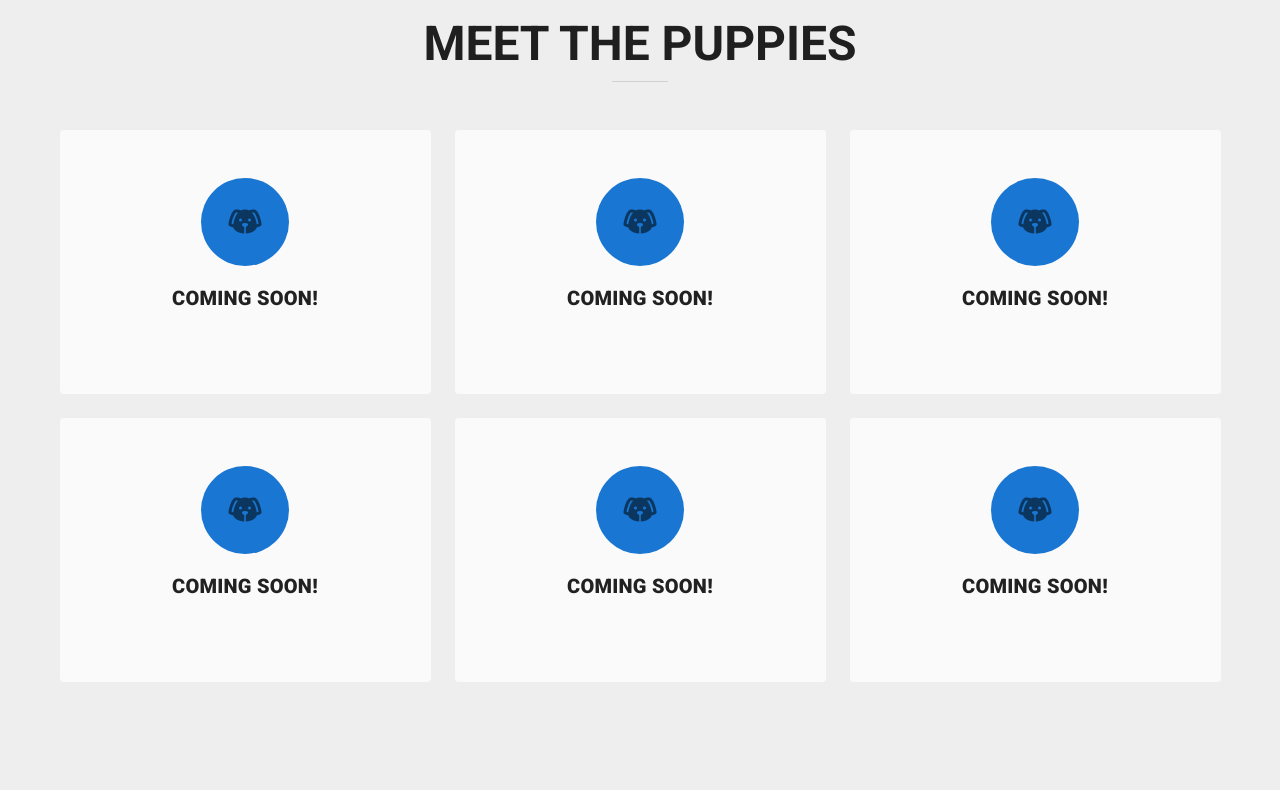
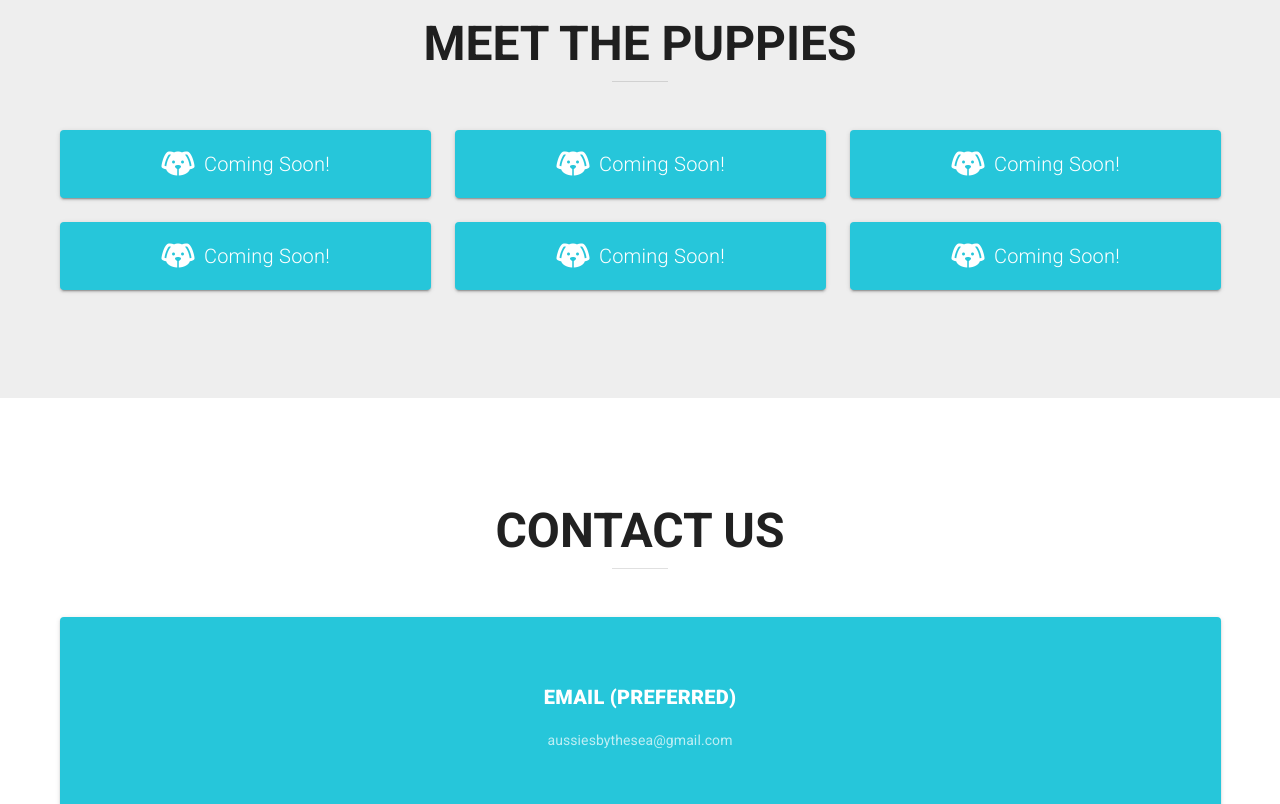
Before and after one commit to SuspensionPoint/aussies-by-the-sea, a Vue app: page / in a window 1280 px wide. Shown: the part 2760-3564 px from the top of the page. Built offline with nearby package versions, Linux system fonts and the light colour scheme.

Commit message:
Minor styling updates

```diff
--- a/src/App.vue
+++ b/src/App.vue
@@ -72,28 +72,32 @@
             <v-divider></v-divider>
           </v-responsive>
 
-          <v-row>
+          <v-row >
             <v-col
-              v-for="({ icon, title, text }, i) in puppies"
+              v-for="({ icon, name, text }, i) in puppies"
               :key="i"
               cols="12"
               md="4"
             >
-              <v-card class="py-12 px-4" color="grey lighten-5" flat>
-                <v-theme-provider light>
-                  <div>
-                    <v-avatar color="primary" size="88">
-                      <v-icon large v-text="icon"></v-icon>
-                    </v-avatar>
-                  </div>
-                </v-theme-provider>
+              <v-card
+                class="mx-auto"
+                color="#26c6da"
+                dark
+                max-width="400"
+              >
+                <v-card-title class="justify-center">
+                  <v-icon
+                    large
+                    left
+                    v-text="icon"
+                  >
+                  </v-icon>
+                  <span class="title font-weight-light" v-text="name"></span>
+                </v-card-title>
 
-                <v-card-title
-                  class="justify-center font-weight-black text-uppercase"
-                  v-text="title"
-                ></v-card-title>
-
-                <v-card-text class="subtitle-1" v-text="text"> </v-card-text>
+                <v-card-text v-if="text.length > 0" class="headline font-weight-bold"
+                    v-text="text">
+                </v-card-text>
               </v-card>
             </v-col>
           </v-row>
@@ -119,7 +123,7 @@
           <v-theme-provider light>
             <v-row>
               <v-col cols="12">
-                <v-card class="py-12 px-4" color="grey lighten-5" flat>
+                <v-card class="py-12 px-4" color="#26c6da" dark>
                   <v-card-title
                     class="justify-center font-weight-black text-uppercase"
                   >Email (preferred)</v-card-title>
@@ -128,7 +132,7 @@
               </v-col>
 
               <v-col cols="12">
-                <v-card class="py-12 px-4" color="grey lighten-5" flat>
+                <v-card class="py-12 px-4" color="#26c6da" dark>
                   <v-card-title
                     class="justify-center font-weight-black text-uppercase"
                   >Phone</v-card-title>
@@ -137,7 +141,7 @@
               </v-col>
 
               <v-col cols="12">
-                <v-card class="py-12 px-4" color="grey lighten-5" flat>
+                <v-card class="py-12 px-4" color="#26c6da" dark>
                   <v-card-title
                     class="justify-center font-weight-black text-uppercase"
                   > <v-img
@@ -159,7 +163,7 @@
 
     <v-footer class="justify-center grey lighten-3" height="100">
       <div
-        class="title font-weight-light grey--text text--lighten-1 text-center"
+        class="blue-text title font-weight-light text--lighten-1 text-center"
       >
         &copy; {{ new Date().getFullYear() }} Aussies by the Sea
       </div>
@@ -177,32 +181,32 @@ export default {
       puppies: [
         {
           icon: 'mdi-dog',
-          title: 'Coming Soon!',
+          name: 'Coming Soon!',
           text: '',
         },
         {
           icon: 'mdi-dog',
-          title: 'Coming Soon!',
+          name: 'Coming Soon!',
           text: '',
         },
         {
           icon: 'mdi-dog',
-          title: 'Coming Soon!',
+          name: 'Coming Soon!',
           text: '',
         },
         {
           icon: 'mdi-dog',
-          title: 'Coming Soon!',
+          name: 'Coming Soon!',
           text: '',
         },
         {
           icon: 'mdi-dog',
-          title: 'Coming Soon!',
+          name: 'Coming Soon!',
           text: '',
         },
         {
           icon: 'mdi-dog',
-          title: 'Coming Soon!',
+          name: 'Coming Soon!',
           text: '',
         },
       ],
@@ -210,3 +214,9 @@ export default {
   },
 };
 </script>
+
+<style scoped>
+ .blue-text {
+   color: #26c6da;
+ }
+</style>
```
